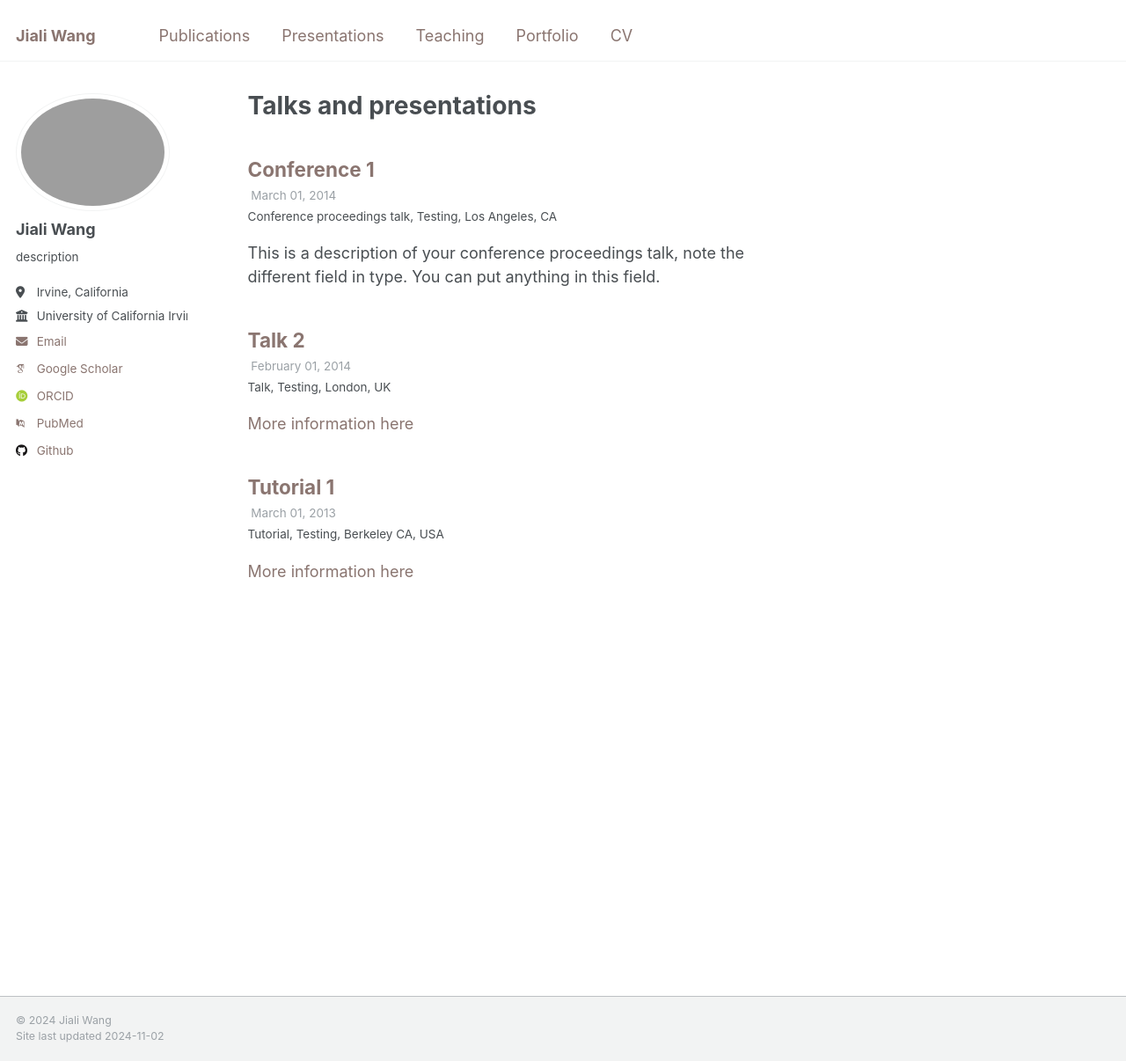
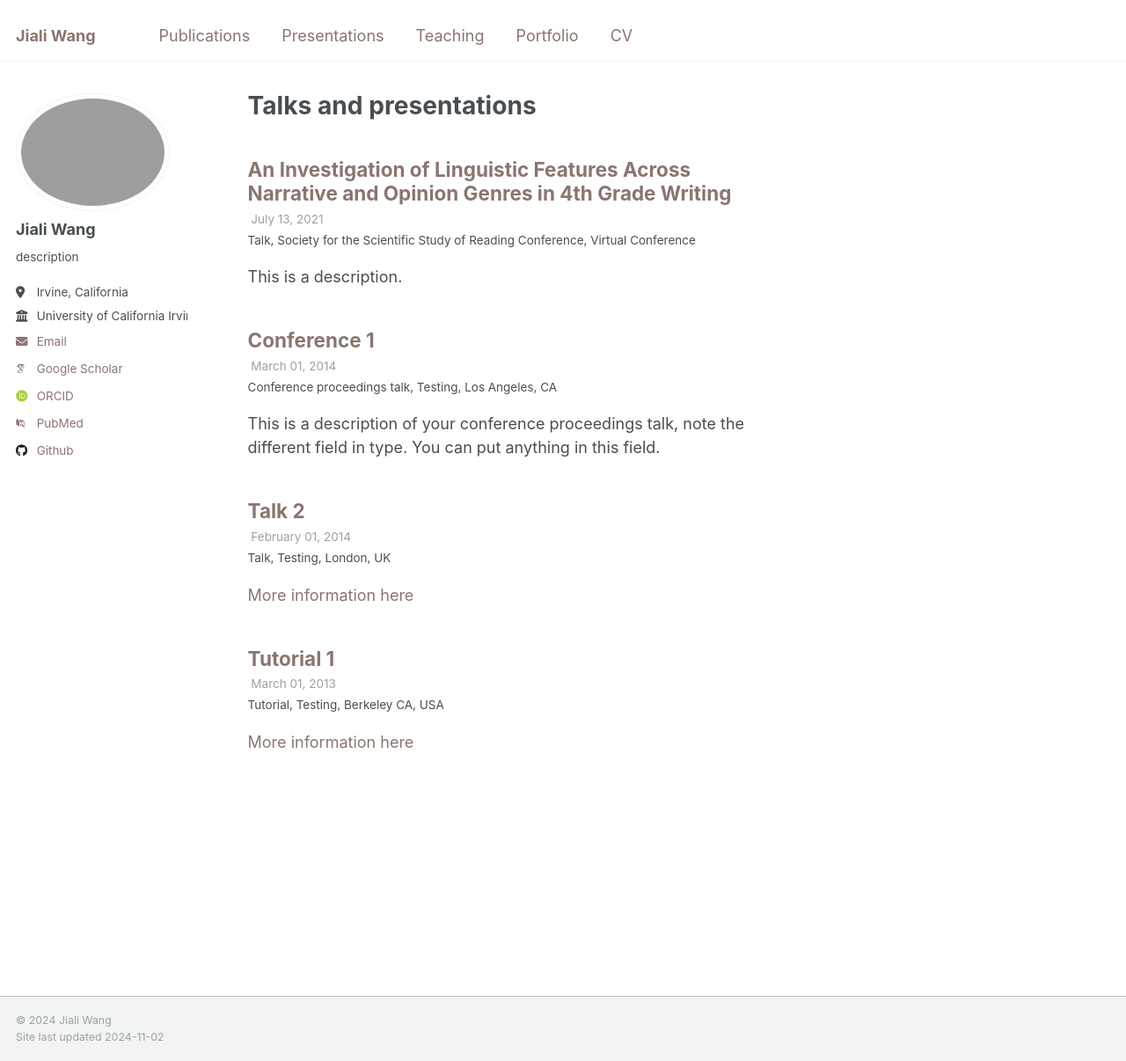
Before and after one commit to AltriaCarrie/altriacarrie.github.io, a Jekyll site: the page built from _pages/talks.html, in a window 1280 px wide and 1206 px high. Shown: the whole window at 88% size. Built offline with Jekyll 4.4.1, drawn with Linux system fonts in a browser that asks for light colours; some web fonts are replaced; a file with an impossible date is left out.

Commit message:
Update 2021-1.md

```diff
--- a/_talks/2021-1.md
+++ b/_talks/2021-1.md
@@ -4,7 +4,7 @@ collection: talks
 type: "Talk"
 permalink: /talks/2021-1
 venue: "Society for the Scientific Study of Reading Conference"
-date: 2021-1
+date: Jul 13, 2021
 location: "Virtual Conference"
 ---
 
```
